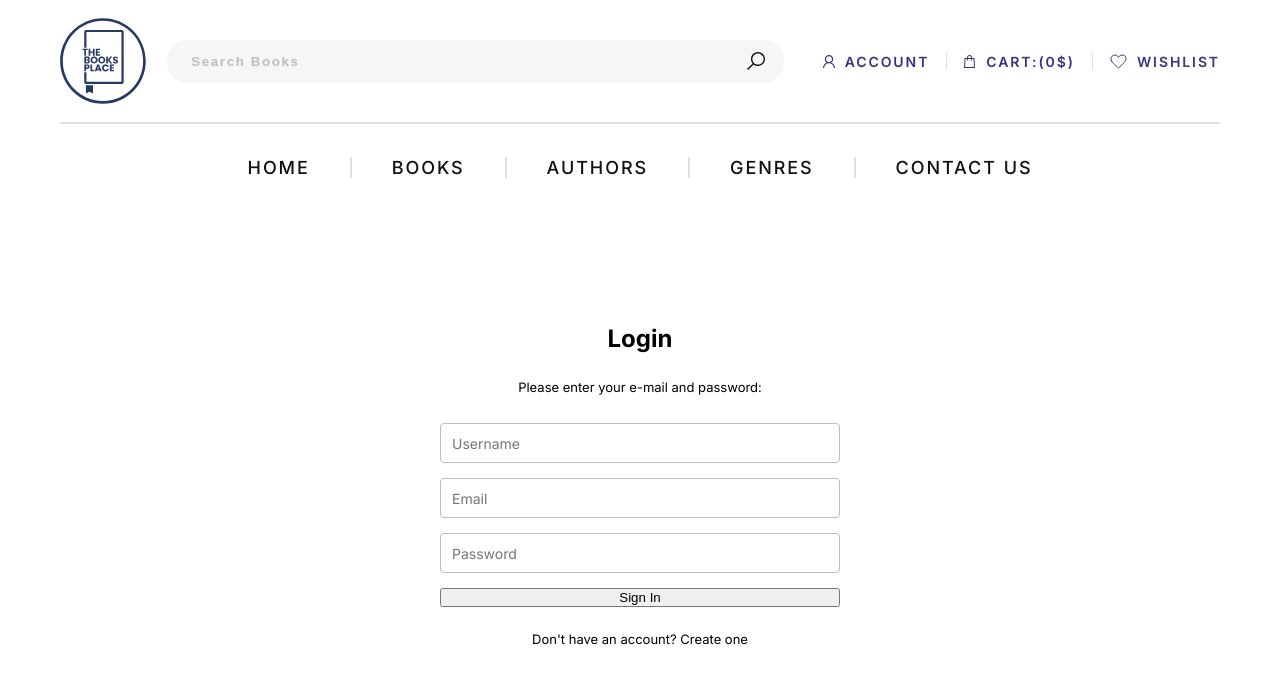
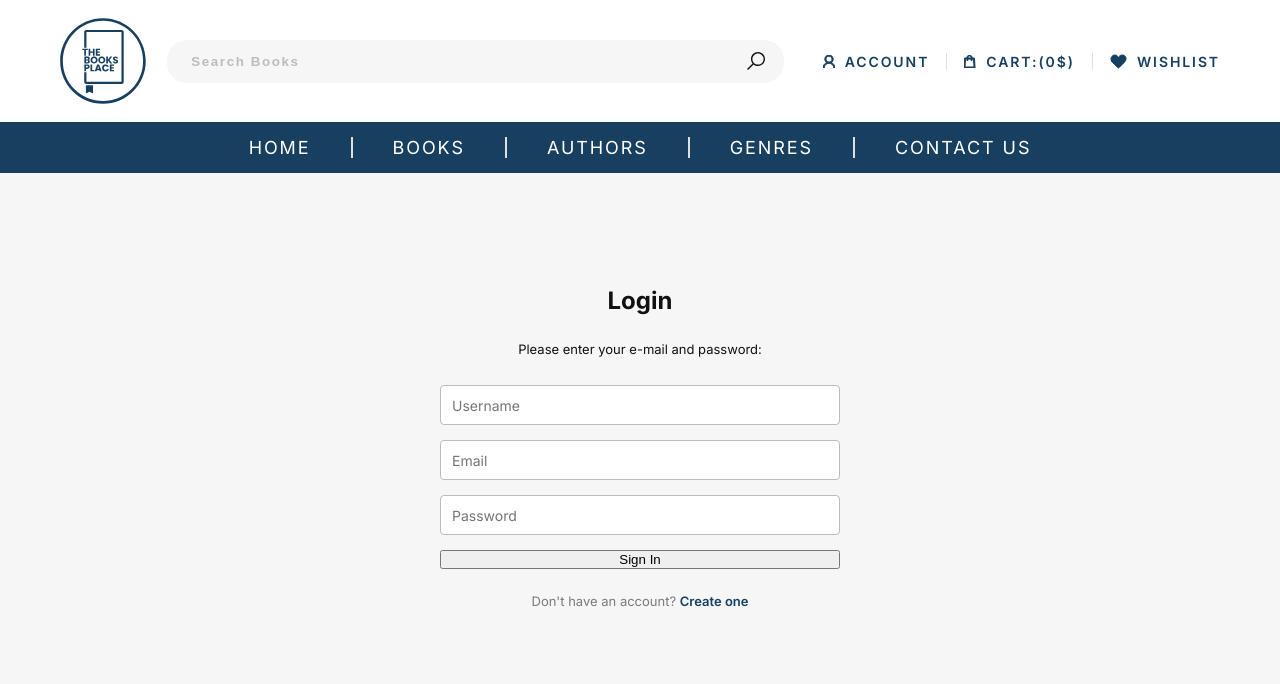
Before and after one commit to Stesho/university, a React (Create React App) app: page /login in a window 1280 px wide. Shown: the top 684 px of the page. Built offline with nearby package versions, Linux system fonts and the light colour scheme.

Commit message:
feat: add light theme colors

```diff
--- a/public/index.html
+++ b/public/index.html
@@ -1,5 +1,5 @@
 <!DOCTYPE html>
-<html lang="en">
+<html lang="en" color-theme="light">
   <head>
     <meta charset="utf-8" />
     <link rel="icon" href="%PUBLIC_URL%/favicon.ico" />
--- a/src/components/header/Header.module.scss
+++ b/src/components/header/Header.module.scss
@@ -2,14 +2,16 @@
   font-family: 'Inter', sans-serif;
   text-transform: uppercase;
   letter-spacing: 0.12em;
+
+  background-color: var(--secondary-color);
 }
 
 .topPanel {
   display: flex;
   justify-content: space-between;
   align-items: center;
-  padding: 18px 0;
-  border-bottom: 2px solid var(--grey-200);
+  padding-top: 18px;
+  padding-bottom: 18px;
 }
 
 .logo {
@@ -20,6 +22,9 @@
   svg {
     width: 100%;
     height: 100%;
+    path {
+      fill: var(--neutral-color-1);
+    }
   }
 }
 
@@ -30,13 +35,13 @@
 .searchInput {
   width: 617px;
   padding: 14px 66px 14px 24px;
-  background-color: var(--grey-100);
-  color: var(--black-100);
+  background-color: var(--primary-color);
+  color: var(--text-color-contrast);
   border: none;
   outline: none;
   border-radius: 20px;
   &::placeholder {
-    color: var(--grey-400);
+    color: var(--text-color-400);
     font-weight: 600;
     letter-spacing: 0.12em;
   }
@@ -51,6 +56,9 @@
   left: calc(100% - 42px);
   transform: translateY(-50%);
   cursor: pointer;
+  path {
+    fill: var(--text-color-contrast);
+  }
 }
 
 .menu {
@@ -58,12 +66,12 @@
   justify-content: space-between;
   font-size: 14px;
   font-weight: 600;
-  color: var(--blue-100);
+  color: var(--neutral-color-1);
   a {
     display: flex;
     align-items: center;
     padding: 0 17px;
-    border-right: 1px solid var(--grey-200);
+    border-right: 1px solid var(--text-color-200);
     &:last-child {
       padding: 0 0 0 17px;
       border-right: none;
@@ -71,13 +79,18 @@
   }
   svg {
     margin: 0 10px 0 0;
+    path {
+      fill: var(--neutral-color-1);
+      stroke: var(--neutral-color-1);
+    }
   }
 }
 
 .navbar {
   display: flex;
   justify-content: center;
-  padding: 33px 0;
+  padding: 15px 0;
+  background-color: var(--neutral-color-1);
 }
 
 .navbarList {
@@ -86,15 +99,17 @@
 
 .navbarItem {
   padding: 0 40px;
-  border-right: 2px solid var(--grey-200);
+  border-right: 2px solid var(--text-color-200);
   font-size: 18px;
-  font-weight: 500;
-  color: var(--black-100);
+  font-weight: 400;
+  //color: var(--black-100);
+  color: var(--secondary-color);
   &:last-child {
     border-right: none;
   }
 }
 
 .activeLink {
+  //font-weight: 800;
   color: var(--red-100);
 }
--- a/src/components/header/Header.tsx
+++ b/src/components/header/Header.tsx
@@ -16,8 +16,8 @@ const Header = () => {
     active.isActive ? `${styles.activeLink}` : '';
 
   return (
-    <header className={`${styles.header} container`}>
-      <div className={styles.topPanel}>
+    <header className={styles.header}>
+      <div className={`${styles.topPanel} container`}>
         <NavLink to={'/home'} className={styles.logo}>
           <Logo />
         </NavLink>
--- a/src/components/ui/input/Input.module.scss
+++ b/src/components/ui/input/Input.module.scss
@@ -8,14 +8,15 @@
   -webkit-box-sizing: border-box;
   width: 100%;
   padding: 11px;
-  border: 1px solid var(--grey-400);
+  border: 1px solid var(--text-color-400);
   border-radius: 4px;
   height: 40px;
 
   font-size: 14px;
   line-height: 16px;
-  color: var(--black-100);
-  background-color: rgba(var(--grey-100), 0.4);
+  color: var(--text-color-contrast);
+  //background-color: rgba(var(--secondary-color), 0.4);
+  background-color: var(--secondary-color);
 
   outline: none;
 
@@ -23,6 +24,6 @@
   transition-property: border, background-color, color;
 
   &:focus {
-    border: 1px solid var(--black-100);
+    border: 1px solid var(--text-color-contrast);
   }
 }
--- a/src/pages/login/LoginPage.module.scss
+++ b/src/pages/login/LoginPage.module.scss
@@ -2,6 +2,7 @@
 
 .loginPage {
   @extend .mainText;
+  color: var(--text-color-contrast);
 }
 
 .login {
@@ -34,9 +35,14 @@
   font-size: 13px;
   letter-spacing: normal;
   span {
-    color: var(--secondary-light-color);
+    //color: var(--text-color-contrast);
+    color: var(--text-color-600);
+  }
+  a {
+    font-weight: 600;
+    color: var(--neutral-color-1);
   }
   a:hover {
-    color: var(--hover-color);
+    //color: car();
   }
 }
--- a/src/pages/registration/RegistrationPage.module.scss
+++ b/src/pages/registration/RegistrationPage.module.scss
@@ -2,6 +2,7 @@
 
 .registrationPage {
   @extend .mainText;
+  color: var(--text-color-contrast);
 }
 
 .registration {
--- a/src/styles/colors.scss
+++ b/src/styles/colors.scss
@@ -7,32 +7,25 @@
   --grey-200: #e0e0e0;
   --grey-300: #c4c4c4;
   --grey-400: #bcbcbc;
+  --grey-500: #888888;
+  --grey-600: #7a7a7a;
 
-  --blue-100: #393280;
+  //--blue-100: #393280;
+  --blue-100: #173f5f;
 
   --red-100: #ed553b;
 }
 
 html[color-theme='light'] {
   --primary-color: var(--grey-100);
-  --primary-light-color: var(--white);
-  --secondary-color: var(--black);
-  --secondary-light-color: var(--grey-200);
-  --neutral-color: var(--navy-blue-300);
-  --neutral-additional-color: var(--white);
-  --hover-color: var(--navy-blue-200);
-  --hover-additional-color: var(--navy-blue-100);
-  --shadow: var(--dark-shadow);
+  --secondary-color: var(--white);
+  --neutral-color-1: var(--blue-100);
+  --neutral-color-2: var(--red-100);
+  --text-color-100: var(--grey-100);
+  --text-color-200: var(--grey-200);
+  --text-color-300: var(--grey-300);
+  --text-color-400: var(--grey-400);
+  --text-color-500: var(--grey-500);
+  --text-color-600: var(--grey-600);
+  --text-color-contrast: var(--black-100);
 }
-
-html[color-theme='dark'] {
-  --primary-color: var(--dark-grey-200);
-  --primary-light-color: var(--dark-grey-100);
-  --secondary-color: var(--blue-200);
-  --secondary-light-color: var(--blue-100);
-  --neutral-color: var(--blue-200);
-  --neutral-additional-color: var(--blue-400);
-  --hover-color: var(--navy-blue-100);
-  --hover-additional-color: var(--blue-300);
-  --shadow: var(--light-shadow);
-}
--- a/src/styles/global.scss
+++ b/src/styles/global.scss
@@ -1,3 +1,7 @@
+body {
+  background-color: var(--primary-color);
+}
+
 .container {
   width: 100%;
   max-width: 1440px;
```
Also changed, not shown: src/assets/icons/logo.svg, src/assets/icons/search-icon.svg.
